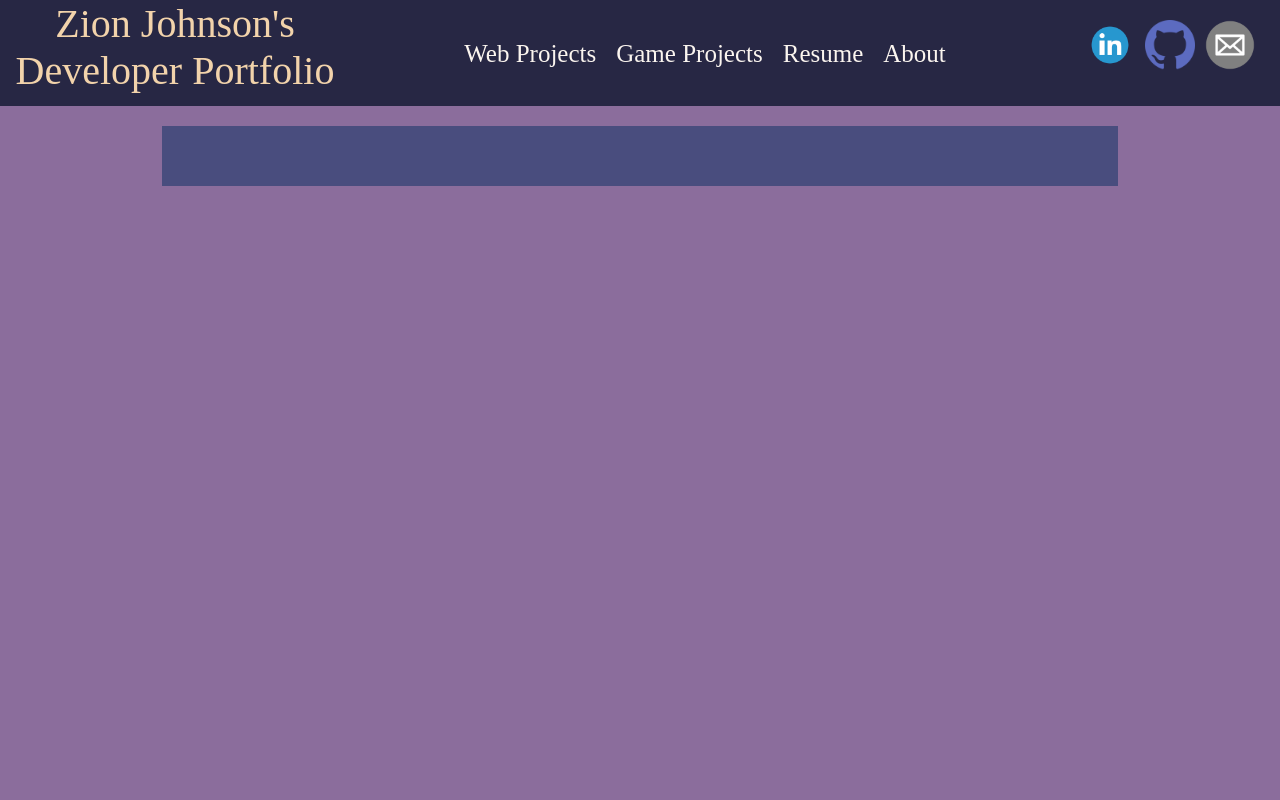
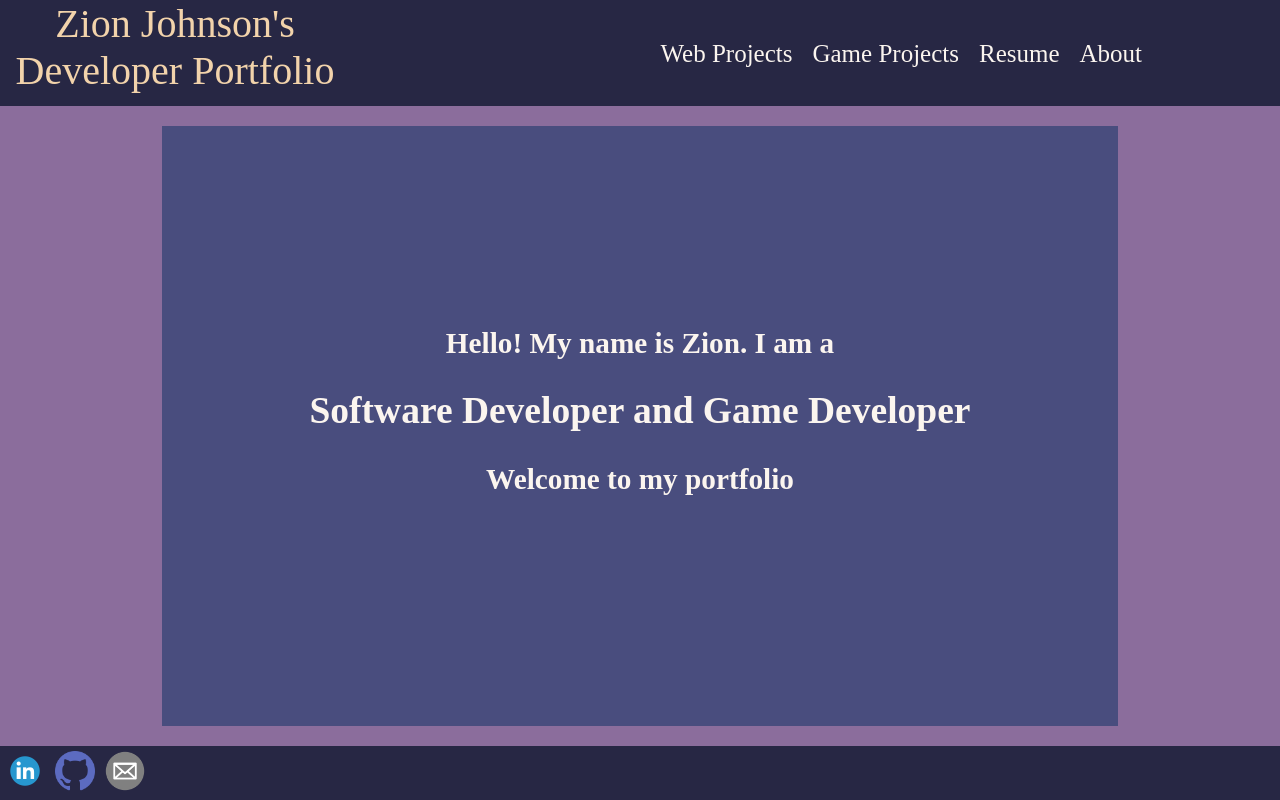
Before and after one commit to Waysidechimp/portfolio-site, a React (Vite) app: page / in a window 1280 px wide. Built offline with nearby package versions, Linux system fonts and the light colour scheme.

Commit message:
Updated 'Game Projects' Page

```diff
--- /dev/null
+++ b/src/components/Footer.jsx
@@ -0,0 +1,26 @@
+import LinkedinIcon from '/src/assets/linkedin_icon.png'
+import GithubIcon from '/src/assets/github_icon.png'
+import EmailIcon from '/src/assets/email_icon.png'
+
+const Footer = () => {
+
+    return (
+        <div className="footer">
+            <footer>
+            <div className="socials">
+                    <a href="https://www.linkedin.com/in/zion-johnson-96b350256/" >
+                        <img src={LinkedinIcon} alt="LinkedIn Icon" className='socials_img'/>
+                    </a>
+                    <a href="https://github.com/Waysidechimp">
+                        <img src={GithubIcon} alt="Github Icon" className='socials_img'/>
+                    </a>
+                    <a href="mailto:zionajjohnson@gmail.com">
+                        <img src={EmailIcon} alt="Email Icon" className='socials_img'/>
+                    </a>
+            </div>
+            </footer>
+        </div>
+    )
+}
+
+export default Footer
--- a/src/components/Header.jsx
+++ b/src/components/Header.jsx
@@ -13,17 +13,6 @@ const Header = () => {
                 <a href='/resume' className="dropdown_ele">Resume</a>
                 <a href='/about' className="dropdown_ele">About</a>
             </div>
-            <div className="socials">
-                    <a href="https://www.linkedin.com/in/zion-johnson-96b350256/" >
-                        <img src={LinkedinIcon} alt="LinkedIn Icon" className='socials_img'/>
-                    </a>
-                    <a href="https://github.com/Waysidechimp">
-                        <img src={GithubIcon} alt="Github Icon" className='socials_img'/>
-                    </a>
-                    <a href="mailto:zionajjohnson@gmail.com">
-                        <img src={EmailIcon} alt="Email Icon" className='socials_img'/>
-                    </a>
-            </div>
 
         </div>
     )
--- a/src/components/Project.jsx
+++ b/src/components/Project.jsx
@@ -1,18 +1,19 @@
-const Project = ({projectTitle, projectDate, projectRole, projectImg}) => {
-    const projectTitles = `${projectTitle}\n${projectDate}\n${projectRole}`
+const Project = ({projectTitle, projectYr, projectRole, projectImg, projectDesc}) => {
     const projLink = projectTitle.replace(/\s+/g, '');
 
     return (
-        <div className="buttonContainer">
-            <button className="project" onClick={() => window.location=`/${projLink}`}>
-            <div >
-                <div className="project_text">
-                    <h3>{projectTitles}</h3>
-                </div>
-                <img src={projectImg} className="project_image"/>
+        <button className="project" onClick={() => window.location=`/${projLink}`}>
+        <div >
+            <img src={projectImg} className="project_image"/>
+            <div className="project-card-text">
+                <h3 className="project-card-title">
+                    {projectTitle} {projectYr} <br />
+                    <small className="project-card-text">{projectRole}</small>
+                </h3>
+                <p>{projectDesc}</p>
             </div>
-            </button>
         </div>
+        </button>
     )
 }
 
--- a/src/index.css
+++ b/src/index.css
@@ -6,6 +6,22 @@
 
 :root {
     background-color: #8b6d9c;
+}
+
+html, .body {
+    height: 100%;
+}
+
+.body {
+    min-width: 288px;
+    min-height: 100vh;
+    display: flex;
+    flex-direction: column;
+    justify-content: center;
+    align-items: center;
+    min-height: 100vh;
+    margin: 0;
+    overflow-x: hidden;
 }
 
 a:link {
@@ -38,9 +54,28 @@ a:hover {
 
 .content {
     background-color: #494d7e;
+    flex-grow: 1;
     min-width: 70%;
+    max-width: 80%;
     color: #fbf5ef;
     align-content: center;
+    justify-content: center;
+    font-size: 25px;
+    margin-left: 5%;
+    margin-right: 5%;
+    margin-top: 20px;
+    margin-bottom: 20px;
+    padding: 30px;
+}
+
+.content-center {
+    background-color: #494d7e;
+    flex-grow: 1;
+    min-width: 70%;
+    max-width: 80%;
+    color: #fbf5ef;
+    align-content: center;
+    text-align: center;
     font-size: 25px;
     margin-left: 150px;
     margin-right: 150px;
@@ -58,6 +93,16 @@ a:hover {
     justify-content: space-between;
 }
 
+.footer {
+    margin-top: auto;
+    margin-bottom: 0;
+    width: 100vw;
+    background-color: #272744;
+    display: flex;
+    flex-direction: row;
+    justify-content: space-between;
+}
+
 .home_title {
     text-align: center;
     min-width: 350px;
@@ -67,8 +112,17 @@ a:hover {
     justify-content: start;
 }
 
+.experience {
+    display: flex;
+    position: relative;
+    flex-wrap: wrap;
+    align-items: flex-start;
+    justify-content: center;
+}
+
 .dropdowns {
     padding-top: 40px;
+    padding-right: 10%;
     height: 100%;
     font-size: 25px;
 }
@@ -79,13 +133,13 @@ a:hover {
 
 .socials {
     height: 100%;
-    padding: 15px 20px 0px;
 }
 
 .socials_img {
     padding: 5px;
-    height: 50px;
-    width: 50px;
+    height: 40px;
+    width: 40px;
+    object-fit: cover;
 }
 
 .section_header {
@@ -95,41 +149,37 @@ a:hover {
     margin-bottom: 10px;
 }
 
-.portrait_img {
-    float: right;
-    height: 500px;
-    width: 500px;
-}
-
-.projects_title {
-    border-bottom: 1px solid #c69fa5;
-    text-align: center;
-    font-size: 45px;
-}
-
-
-.buttonContainer {
-    display: flex;
-    justify-content: center;
-    align-items: center;
-    height: 100vh;
-}
-
 .project {
+    margin: 8px;
+    padding: 24px;
+    width: calc(50% - 16px);
+    height: 100%;
     border: none;
     cursor: pointer;
     white-space: pre-line;
     text-align: center;
+    background-color: #272744;
+    color: #fbf5ef;
+    display: inline-block;
 }
 
-.project_text {
-    font-size: 40px;
+.project-card-text {
+    font-size: 22px;
+    color: #fbf5ef;
+}
+
+.project-card-title {
+    font-size: 25px;
+    color: #c69fa5;
 }
 
 .project_image {
-    border-top: 10px solid black;
-    border-right: 10px solid black;
-    height: 500px;
-    width: 600px;
-    border-radius: 80px;
+    aspect-ratio: 3/2;
+    margin-left: -24px;
+    margin-top: -24px;
+    width: calc(100% + 48px);
+    display: inline-flex;
+    border-top-left-radius: 7px;
+    border-top-right-radius: 7px;
+    overflow: hidden;
 }
--- a/src/pages/About.jsx
+++ b/src/pages/About.jsx
@@ -1,9 +1,10 @@
+import Footer from '../components/Footer'
 import Header from '/src/components/Header.jsx'
 
 const About = () => {
 
     return (
-        <>
+        <div className='body'>
             <Header />
             <div className='content'>
                 <h2 className='section_header'>About Me</h2>
@@ -18,7 +19,8 @@ const About = () => {
                     </p>
                 </div>
             </div>
-        </>
+            <Footer />
+        </div>
     )
 }
 
--- a/src/pages/GameProjects.jsx
+++ b/src/pages/GameProjects.jsx
@@ -1,13 +1,28 @@
+import Footer from '../components/Footer.jsx'
 import Header from '../components/Header.jsx'
+import Project from '../components/Project.jsx'
+import FruitFetcherIMG from '../assets/FruitFetcher.png'
+import EternalGuestIMG from '../assets/EternalGuest.png'
+import DialogCreationIMG from '../assets/DialogCreation.png'
 
 const GameProjects = () => {
+    const fruitFetchDesc = "A loopy puzzle platform made by myself.\nGet all the fruit and reach the goal!"
+    const eternalGuestDesc = "This game was made in collaboration with my college peers.\nHack and bash your way out of the mysterious hotel!"
+    const dialogCreationDesc = "This tool was made to further explore dialog creation systems using\nnarrative design tools like Inkle or Twine."
+
     return (
-        <>
-        <Header />
-        <div className='content'>
-            <h2 className='section_header' >Game Projects</h2>
+        <div className='body'>
+            <Header />
+            <div className='content'>
+                <h2 className='section_header' >Game Projects</h2>
+                <div className='experience'>
+                    <Project projectTitle="Fruit Fetcher" projectYr="(2024)" projectRole="Programming & Design" projectImg={FruitFetcherIMG} projectDesc={fruitFetchDesc} />
+                    <Project projectTitle="Eternal Guest" projectYr="(2024)" projectRole="Gameplay Programmer" projectImg={EternalGuestIMG} projectDesc={eternalGuestDesc} />
+                    <Project projectTitle="Dialog Creation" projectYr="(2025)" projectRole="Programmer" projectImg={DialogCreationIMG} projectDesc={dialogCreationDesc} />
+                </div>
+            </div>
+            <Footer />
         </div>
-        </>
     )
 }
 
--- a/src/pages/Home.jsx
+++ b/src/pages/Home.jsx
@@ -1,13 +1,17 @@
+import Footer from '../components/Footer'
 import Header from '/src/components/Header.jsx'
 
 const Home = () => {
     return (
-        <>
-        <Header />
-        <div className='content'>
-
+        <div className='body'>
+            <Header />
+            <div className='content-center'>
+                <h3>Hello! My name is Zion. I am a</h3>
+                <h2>Software Developer and Game Developer</h2>
+                <h3>Welcome to my portfolio</h3>
+            </div>
+            <Footer />
         </div>
-        </>
     )
 }
 
--- a/src/pages/Resume.jsx
+++ b/src/pages/Resume.jsx
@@ -1,17 +1,19 @@
 import Header from '/src/components/Header.jsx'
 import ZionResume from '../assets/ZionJohnsonResume.pdf'
+import Footer from '../components/Footer'
 
 const Resume = () => {
     return (
-        <>
-        <Header />
-        <div className='content'>
-            <h2 className='section_header' >Resume</h2>
-            <div className='embed-center-wrapper'>
-                <embed src={ZionResume} className='embed' type='application/pdf' height="700px" width="70%" alt="Zion Johnson's Resume" />
+        <div className='body'>
+            <Header />
+            <div className='content'>
+                <h2 className='section_header' >Resume</h2>
+                <div className='embed-center-wrapper'>
+                    <embed src={ZionResume} className='embed' type='application/pdf' height="700px" width="70%" alt="Zion Johnson's Resume" />
+                </div>
             </div>
+            <Footer />
         </div>
-        </>
     )
 }
 
--- a/src/pages/WebProjects.jsx
+++ b/src/pages/WebProjects.jsx
@@ -1,13 +1,15 @@
+import Footer from '../components/Footer'
 import Header from '/src/components/Header.jsx'
 
 const WebProjects = () => {
     return (
-        <>
-        <Header />
-        <div className='content'>
-            <h2 className='section_header' >Web Projects</h2>
+        <div className='body'>
+            <Header />
+            <div className='content'>
+                <h2 className='section_header' >Web Projects</h2>
+            </div>
+            <Footer />
         </div>
-        </>
     )
 }
 
```
Also changed, not shown: src/assets/DialogCreation.png (added), src/assets/EternalGuest.png (added).
